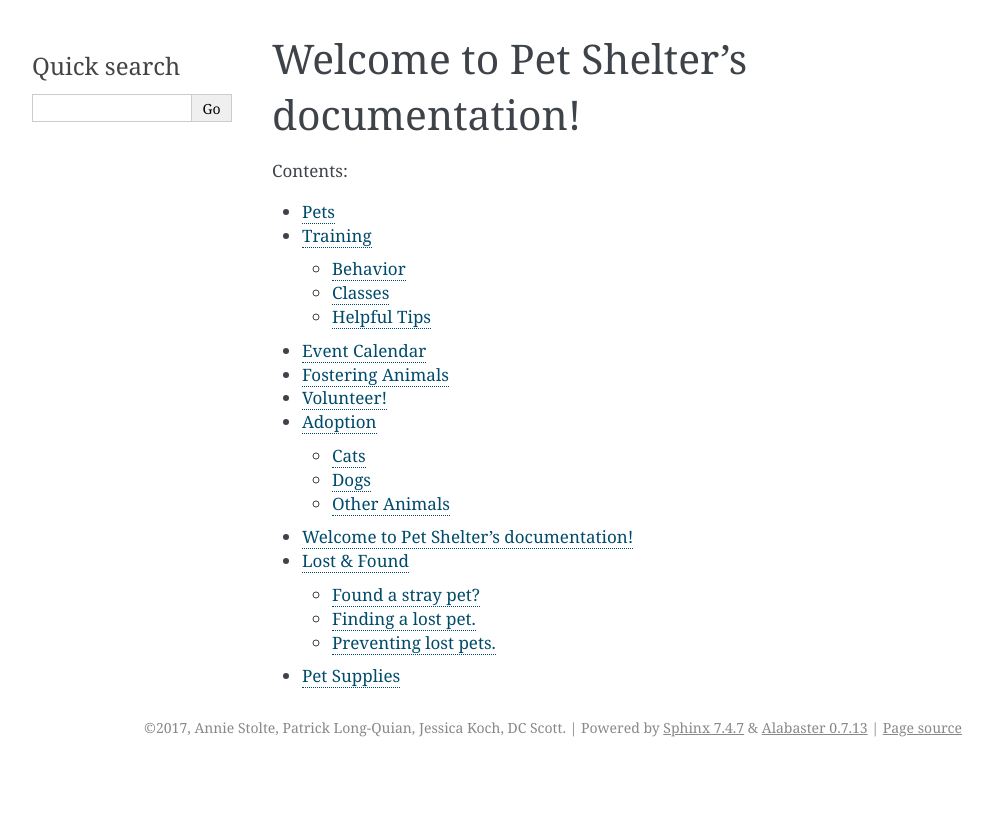
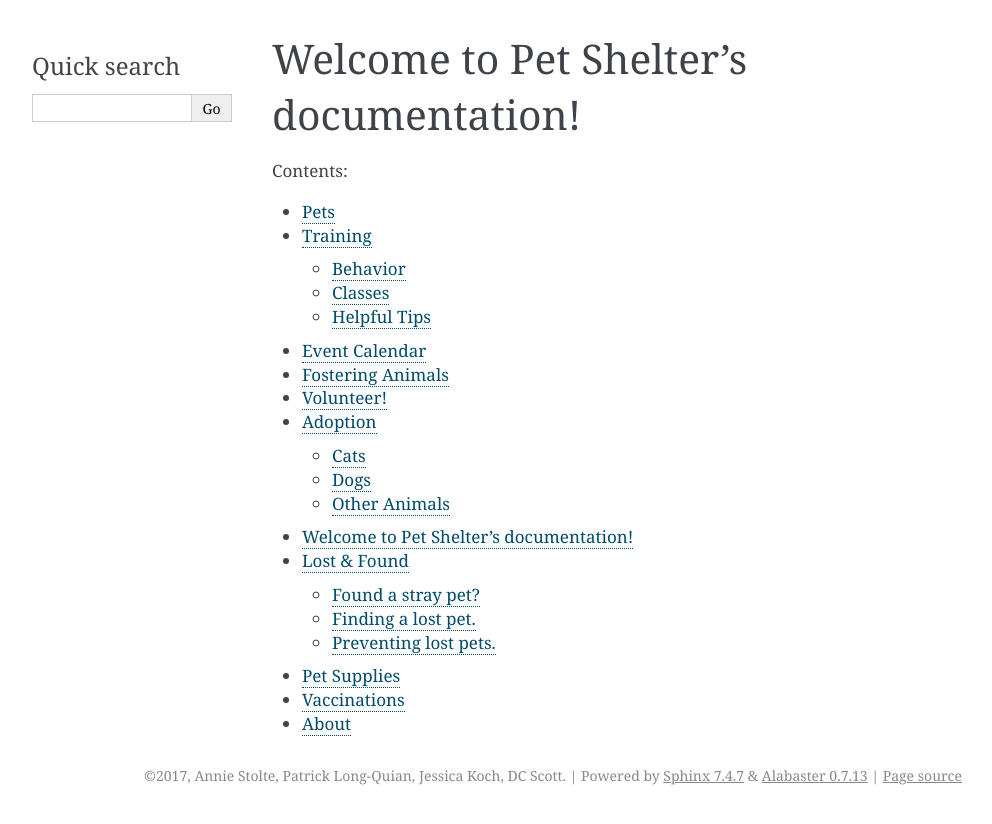
Before and after one commit to plongquian/pet_shelter, a Sphinx documentation site: the page built from source/index.rst, in a window 1280 px wide. Shown: the top 824 px of the page, without its empty margins (148-1140 px from the left). Built offline with Sphinx 7.4.7, drawn with Linux system fonts in a browser that asks for light colours; pages that are not in the unit, such as notebooks, are missing from menus.

Commit message:
Fixed another bunch of small errors, headers "=" and "-" should not start with spaces but start at left edge of margin is creating alot of initial errors

```diff
--- a/source/index.rst
+++ b/source/index.rst
@@ -14,3 +14,5 @@
    adoption/index
    lost_and_found/index
    pet_supplies/index
+   vaccinations/index
+   contact_about/index
--- a/source/vaccinations/index.rst
+++ b/source/vaccinations/index.rst
@@ -3,5 +3,5 @@
    :maxdepth: 2
    :caption: Contents:
 
-  Vaccinations
-  ============
+Vaccinations
+============
```
